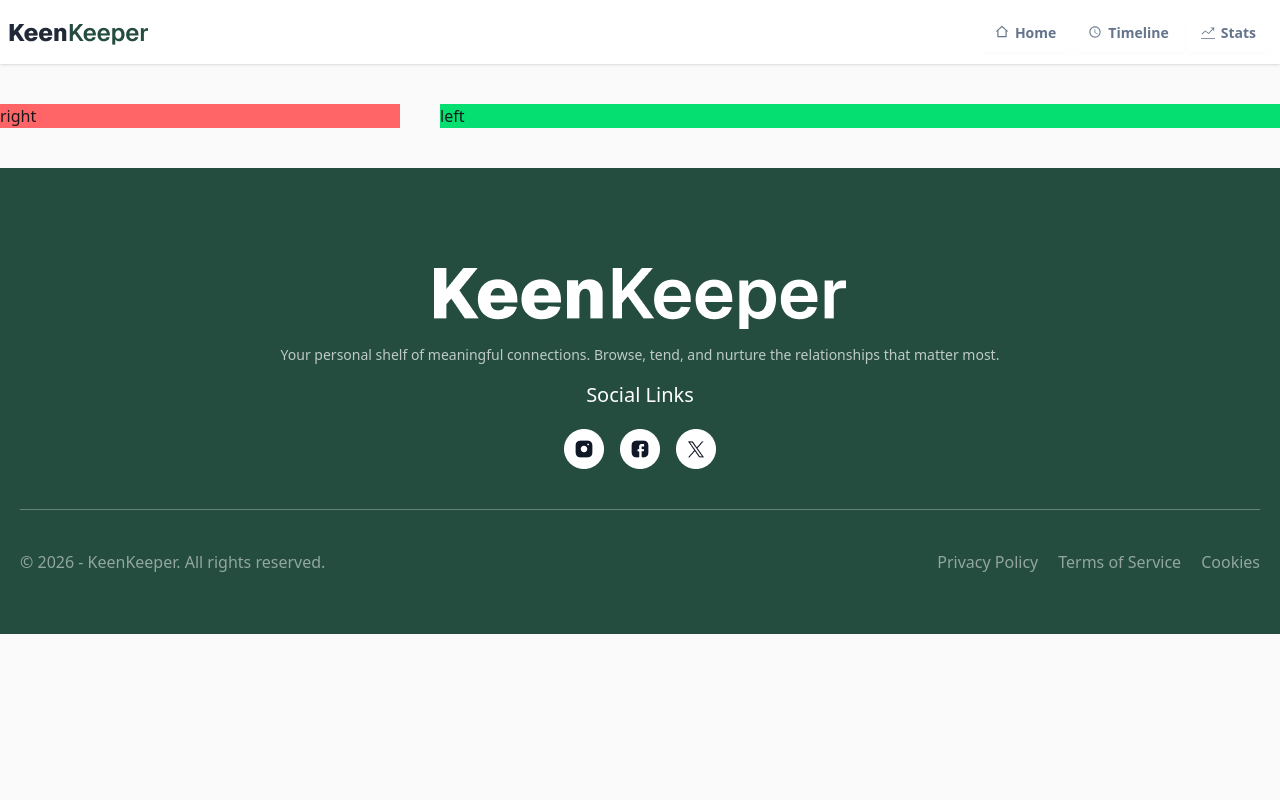
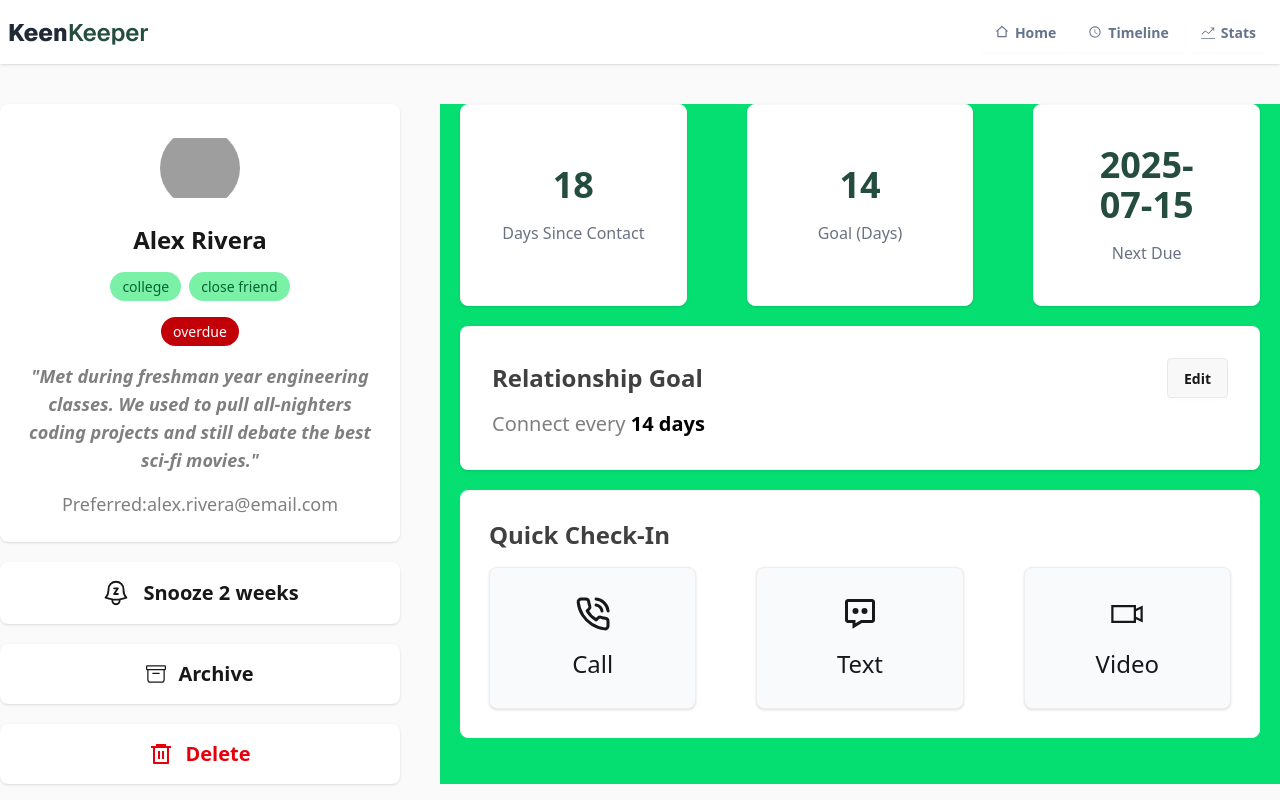
Before and after one commit to toufiqweb/keen-keeper, a Next.js app: page /1 in a window 1280 px wide. Shown: the top 800 px of the page. Built offline with nearby package versions, Linux system fonts and the light colour scheme; grey boxes are pictures that could not be loaded.

Commit message:
display friendDetailsPage using 2 components

```diff
--- a/src/app/[friendId]/page.jsx
+++ b/src/app/[friendId]/page.jsx
@@ -1,4 +1,13 @@
+import FriendDetailsPageLeft from "@/components/friendDetailsPages/FriendDetailsPageLeft";
+import FriendDetailsPageRight from "@/components/friendDetailsPages/FriendDetailsPageRight";
+import Image from "next/image";
 import React from "react";
+import { BiMessageDots } from "react-icons/bi";
+import { BsArchive } from "react-icons/bs";
+import { HiOutlineBellSnooze } from "react-icons/hi2";
+import { LiaVideoSolid } from "react-icons/lia";
+import { LuPhoneCall } from "react-icons/lu";
+import { RiDeleteBin6Line } from "react-icons/ri";
 
 const FriendDetailPage = async ({ params }) => {
   const { friendId } = await params;
@@ -10,15 +19,16 @@ const FriendDetailPage = async ({ params }) => {
 
   console.log("friendId from params:", friendId);
 
-  const matchFriend = friends.find(friend => friend.id === Number(friendId))
+  const matchFriend = friends.find((friend) => friend.id === Number(friendId));
   // console.log(matchFriend);
 
 
   return (
-    <div className=" container mx-auto my-10 grid grid-cols-3 gap-10">
-
-      <div className="col-span-1 bg-red-400"> right</div>
-      <div className="col-span-2 bg-green-400"> left</div>
+    <div className=" container mx-auto my-10 grid grid-cols-3 gap-4 md:gap-10">
+      {/* left */}
+      <FriendDetailsPageLeft matchFriend={matchFriend}/>
+      {/* right */}
+      <FriendDetailsPageRight matchFriend={matchFriend}/>
     </div>
   );
 };
--- /dev/null
+++ b/src/components/friendDetailsPages/FriendDetailsPageLeft.jsx
@@ -0,0 +1,65 @@
+import Image from "next/image";
+import React from "react";
+import { BsArchive } from "react-icons/bs";
+import { HiOutlineBellSnooze } from "react-icons/hi2";
+import { RiDeleteBin6Line } from "react-icons/ri";
+
+const FriendDetailsPageLeft = ({ matchFriend }) => {
+  const { picture, tags, bio, email, name, status } = matchFriend;
+  return (
+    <div className="col-span-1  space-y-5">
+      <div className="card bg-base-100  shadow-sm">
+        <div className="card-body justify-center items-center space-y-2">
+          <div className="rounded-full object-cover overflow-hidden w-20 h-20 flex justify-center items-center">
+            <Image
+              className=""
+              src={picture}
+              alt={name}
+              width={400}
+              height={400}
+            />
+          </div>
+          <h2 className="card-title text-2xl ">{name}</h2>
+
+          <div className="card-actions">
+            {tags.map((tag, index) => (
+              <p
+                key={index}
+                className="text-green-800 bg-green-300 rounded-full px-3 py-1 text-center"
+              >
+                {tag}
+              </p>
+            ))}
+          </div>
+          <div
+            className={`card-actions rounded-full px-3 py-1 text-center text-white
+                    ${status === "overdue" && " bg-red-700"}
+                  ${status === "on-track" && " bg-green-900"}
+                  ${status === "almost due" && " bg-yellow-500"}`}
+          >
+            {status}
+          </div>
+          <p className="text-lg text-center  text-black/50 italic font-bold">{`"${bio}"`}</p>
+          <p className="text-lg text-center text-black/50 ">
+            Preferred:{email}
+          </p>
+        </div>
+      </div>
+
+      <div className="flex py-4 rounded-lg bg-base-100 flex-row gap-3 items-center justify-center shadow-sm">
+        <HiOutlineBellSnooze className="text-3xl" />
+        <p className="font-semibold text-xl">Snooze 2 weeks</p>
+      </div>
+      <div className="flex py-4 rounded-lg bg-base-100 flex-row gap-3 items-center justify-center shadow-sm">
+        <BsArchive className="text-xl" />
+        <p className="font-semibold text-xl">Archive</p>
+      </div>
+      <div className="flex py-4 rounded-lg bg-base-100 flex-row gap-3 items-center text-red-600 justify-center shadow-sm">
+        <RiDeleteBin6Line className="text-2xl" />
+        <p className="font-semibold text-xl">Delete</p>
+      </div>
+    </div>
+  );
+};
+
+export default FriendDetailsPageLeft;
--- /dev/null
+++ b/src/components/friendDetailsPages/FriendDetailsPageRight.jsx
@@ -0,0 +1,75 @@
+import React from "react";
+import { BiMessageDots } from "react-icons/bi";
+import { LiaVideoSolid } from "react-icons/lia";
+import { LuPhoneCall } from "react-icons/lu";
+
+const FriendDetailsPageRight = ({ matchFriend }) => {
+  const { days_since_contact, goal, next_due_date } = matchFriend;
+  return (
+    <div className="col-span-2 px-5 bg-green-400 space-y-5">
+      <div className=" grid md:grid-cols-2 lg:grid-cols-3 gap-5 md:gap-10 lg:gap-15">
+        <div className="card bg-base-100 justify-center border border-base-200 items-center shadow-sm">
+          <div className="p-10 text-center">
+            <h2 className="text-4xl font-bold mb-4 text-[#244D3F]">
+              {days_since_contact}
+            </h2>
+            <p className="text-gray-500">Days Since Contact</p>
+          </div>
+        </div>
+        <div className="card bg-base-100 justify-center items-center shadow-sm border border-base-200">
+          <div className="p-10 text-center">
+            <h2 className="text-4xl font-bold mb-4 text-[#244D3F]">{goal}</h2>
+            <p className="text-gray-500">Goal (Days)</p>
+          </div>
+        </div>
+        <div className="card bg-base-100 justify-center items-center shadow-sm border border-base-200">
+          <div className="p-10 text-center">
+            <h2 className="text-4xl font-bold mb-4 text-[#244D3F]">
+              {next_due_date}
+            </h2>
+            <p className="text-gray-500">Next Due</p>
+          </div>
+        </div>
+      </div>
+
+      <div className=" p-8 rounded-lg bg-base-100   shadow-sm space-y-3">
+        <div className="flex justify-between items-center">
+          <p className="text-2xl text-black/75 font-semibold">
+            Relationship Goal
+          </p>
+          <button className="btn">Edit</button>
+        </div>
+        <p className=" text-xl text-black/50">
+          Connect every
+          <span className="font-semibold text-black"> {goal} days</span>
+        </p>
+      </div>
+
+      <div className="card bg-base-100 justify-center border border-base-200 p-7 space-y-4">
+        <h2 className="text-2xl text-black/75 font-semibold">Quick Check-In</h2>
+        <div className=" grid md:grid-cols-2 lg:grid-cols-3 gap-5 md:gap-10 lg:gap-15">
+          <div className="card bg-[#F8FAFC] justify-center border border-base-300 items-center shadow-sm">
+            <div className="px-5 py-7 text-center flex flex-col justify-center items-center">
+              <LuPhoneCall className="text-4xl font-bold mb-4" />
+              <p className="text-2xl ">Call</p>
+            </div>
+          </div>
+          <div className="card bg-[#F8FAFC] justify-center border border-base-300 items-center shadow-sm">
+            <div className="px-5 py-7 text-center flex flex-col justify-center items-center">
+              <BiMessageDots className="text-4xl font-bold mb-4" />
+              <p className="text-2xl ">Text</p>
+            </div>
+          </div>
+          <div className="card bg-[#F8FAFC] justify-center border border-base-300 items-center shadow-sm">
+            <div className="px-5 py-7 text-center flex flex-col justify-center items-center ">
+              <LiaVideoSolid className="text-4xl font-bold mb-4" />
+              <p className="text-2xl ">Video</p>
+            </div>
+          </div>
+        </div>
+      </div>
+    </div>
+  );
+};
+
+export default FriendDetailsPageRight;
--- a/src/components/ui/FriendCard.jsx
+++ b/src/components/ui/FriendCard.jsx
@@ -33,7 +33,7 @@ const FriendCard = ({ friend }) => {
           className={`card-actions rounded-full px-3 py-1 text-center text-white
             ${status === "overdue" && " bg-red-700"}
           ${status === "on-track" && " bg-green-900"}
-          ${status === "almost due" && " bg-yellow-700"}`}
+          ${status === "almost due" && " bg-yellow-500"}`}
         >
           {status}
         </div>
```
